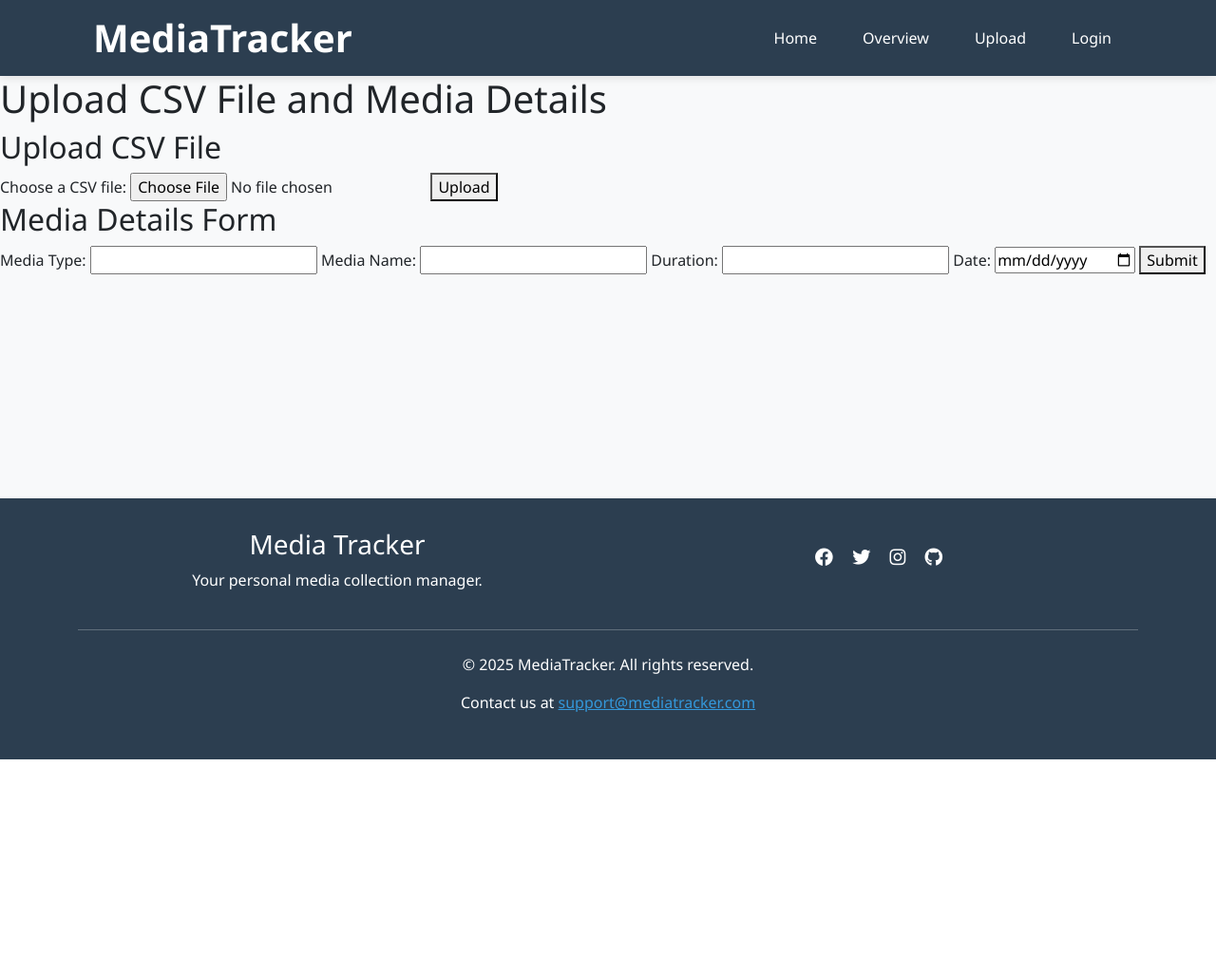
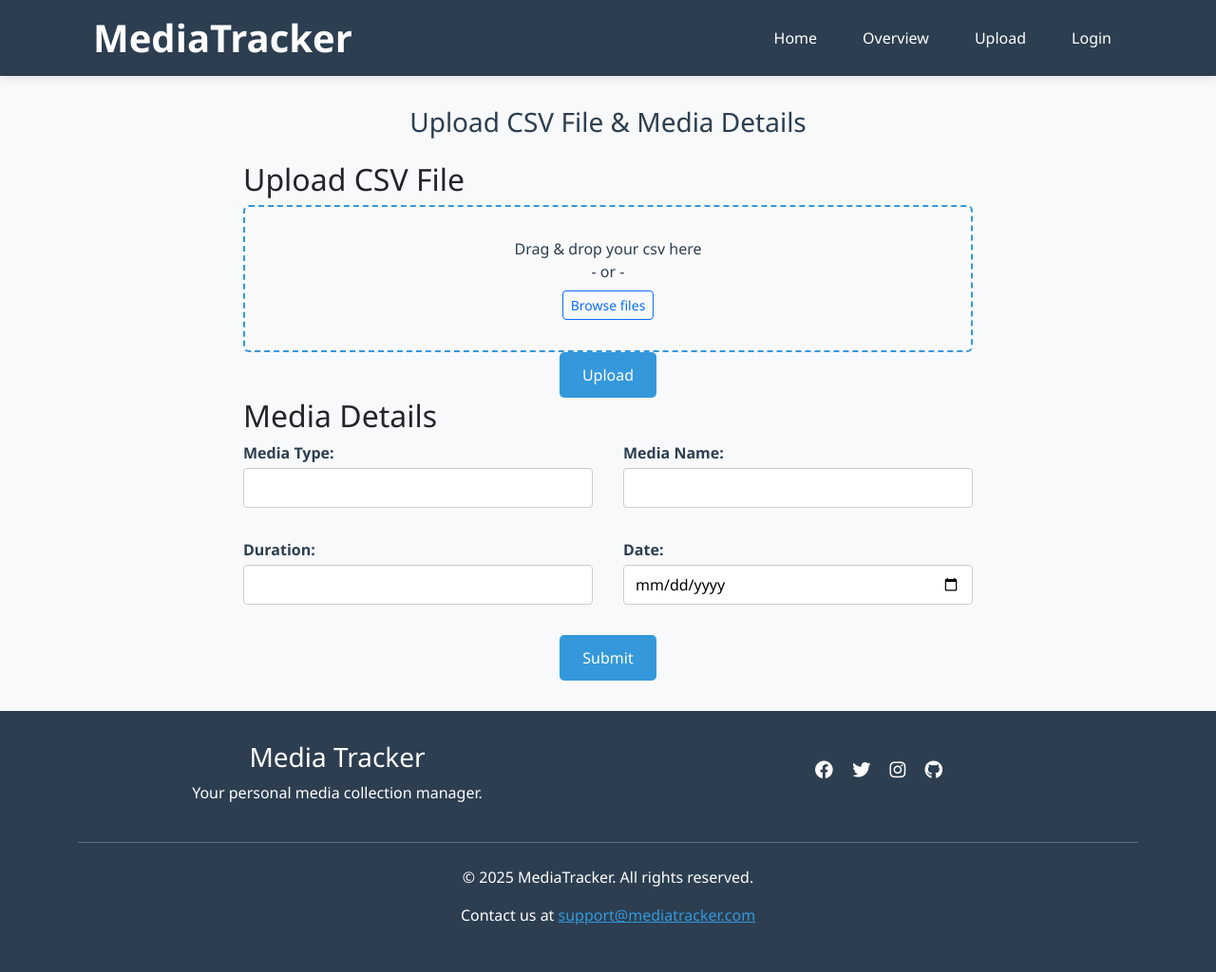
Before and after one commit to LeweiXu/CITS3403-Project, a Flask app: page /upload in a window 1280 px wide. Shown: the whole page at 95% size. Before the commit the page ends 800 px from the top, so only its background shows below. Run offline with Flask 3, Linux system fonts and the light colour scheme; some libraries are stand-ins or nearby versions.

Commit message:
Enhance Upload page UI (drag‑drop zone, grid layout)

```diff
--- a/app/static/styles.css
+++ b/app/static/styles.css
@@ -363,3 +363,117 @@ footer a {
     font-size: 0.9rem;
     color: #777777;
 }
+
+.upload-container {
+    max-width: 800px;
+    margin:  2rem auto;
+    padding: 0 1rem;
+}
+
+.upload-card{
+    background: #ffffff;
+    border-radius: 8px;
+    padding: 2rem;
+    box-shadow: 0 4px 12px rgba(0,0,0,0.08);
+}
+
+.upload-title{
+    color: var(--secondary-color);
+    font-size: 1.75rem;
+    text-align: center;
+    margin-bottom: 1.5rem;
+}
+
+.form-section + .form-section {
+    margin-top: 2rem;
+}
+
+.upload-form {
+    display: grid;
+    grid-template-columns: repeat(auto-fit, minmax(250px, 1fr));
+    gap: 2rem;
+    align-items: end;
+}
+
+.form-group{
+    display: flex;
+    flex-direction: column;
+}
+
+.form-group.full{
+    grid-column: 1 / -1;
+}
+
+.upload-form label{
+    font-weight: 600;
+    margin-bottom: 0.25rem;
+    color: var(--secondary-color);
+}
+
+.upload-form input{
+    padding: 0.5rem 0.75rem;
+    border: 1px solid #ccc;
+    border-radius: 4px;
+    font-size: 1rem;
+    width: 100%;
+    box-sizing:border-box;
+}
+
+.form-actions {
+    display: flex;
+    justify-content: flex-end;
+    grid-column: 2 / 3; /* align to right column by default */
+}
+
+.form-actions.full {
+    grid-column: 1 / -1;
+    justify-content: center;
+}
+
+.form-actions button {
+    padding: 0.75rem 1.5rem;
+    background-color: var(--primary-color);
+    border: none;
+    border-radius: 5px;
+    color: #fff;
+    font-size: 1rem;
+    cursor: pointer;
+    transition: background-color 0.2s;
+}
+
+.form-actions button:hover {
+    background-color: #2980b9;
+}
+
+/* ——— Drag‑and‑Drop Zone ——— */
+#drop-zone {
+    border: 2px dashed var(--primary-color);
+    border-radius: 6px;
+    padding: 2rem;
+    text-align: center;
+    background: #fafafa;
+    transition: background 0.2s, border-color 0.2s;
+    cursor: pointer;
+}
+#drop-zone.hover {
+background: #eef6fc;
+border-color: #2980b9;
+}
+#drop-zone p {
+margin: 0;
+font-size: 1rem;
+color: var(--secondary-color);
+}
+#drop-zone button {
+margin-top: 0.5rem;
+}
+/* ── Upload button refinements ── */
+#csv-upload-form .form-actions button {
+    padding: 0.4rem 1rem;       /* slimmer vertical padding */
+    font-size: 0.875rem;        /* slightly smaller text */
+    border-radius: 4px;         /* tighter corners */
+}
+#csv-upload-form .form-actions.full{
+    /* … */
+    margin-top: 2rem;
+}
--- a/app/templates/base.html
+++ b/app/templates/base.html
@@ -61,5 +61,7 @@
 
     <!-- Bootstrap JS bundle for boostrap to work -->
     <script src="https://cdnjs.cloudflare.com/ajax/libs/bootstrap/5.3.3/js/bootstrap.bundle.min.js"></script>
+    <!-- Page‑specific scripts -->
+    {% block extra_scripts %}{% endblock %}
 </body>
 </html>
--- a/app/templates/upload.html
+++ b/app/templates/upload.html
@@ -3,35 +3,90 @@
 {% block title %}MediaTracker - Upload{% endblock %}
 
 {% block content %}
-<h1>Upload CSV File and Media Details</h1>
-
+<div class="upload-container">
+    <div class="'upload-card">
+        <h1 class="upload-title">Upload CSV File &amp Media Details</h1>
         <!-- CSV Upload Section -->
-<section>
+        <section class="form-section">
             <h2>Upload CSV File</h2>
-    <form action="/upload" method="post" enctype="multipart/form-data">
-        <label for="csvFile">Choose a CSV file:</label>
-        <input type="file" id="csvFile" name="csvFile" accept=".csv" required>
-        <button type="submit">Upload</button>
+            <form action="/upload" method="post" enctype="multipart/form-data" id = "csv-upload-form">
+                <div class="form-group full"></div>
+                    <!-- CSV Drag and Drop Zone -->
+                    <div id="drop-zone">
+                        <p> Drag &amp; drop your csv here <br>- or - <br>
+                            <button type="button" id="choose-file-btn" class="btn btn-outline-primary btn-sm">
+                                Browse files
+                            </button>
+                        </p>
+                        <!-- hide the native picker -->
+                        <input type="file" id="csvFile" name="csvFile" accept=".csv" required hidden >
+                    </div>
+                </div>
+                <div class="form-actions full">
+                    <button type="submit" class="btn btn-primary btn-sm">Upload</button>
+                </div>
             </form>
         </section>
 
         <!-- Media Details Form -->
-<section>
-    <h2>Media Details Form</h2>
-    <form action="/submit" method="post">
+        <section class = "form-section">
+            <h2>Media Details</h2>
+            <form action="/submit" method="post" class="upload-form">
+                <div class="form-group">
                     <label for="mediaType">Media Type:</label>
                     <input type="text" id="mediaType" name="mediaType" required>
-
+                </div>
+                <div class="form-group">
                     <label for="mediaName">Media Name:</label>
                     <input type="text" id="mediaName" name="mediaName" required>
-
+                </div>
+                <div class="form-group">
                     <label for="duration">Duration:</label>
                     <input type="text" id="duration" name="duration" required>
-
+                </div>
+                <div class="form-group">
                     <label for="date">Date:</label>
                     <input type="date" id="date" name="date" required>
-
-        <button type="submit">Submit</button>
+                </div>
+                <div class="form-actions full">
+                    <button type="submit" class="btn btn-primary btn-sm">Submit</button>
+                </div>
             </form>
         </section>
+     </div>
+</div>
 {% endblock %}
+
+{% block extra_scripts %}
+<script>
+  const dropZone    = document.getElementById('drop-zone');
+  const fileInput   = document.getElementById('csvFile');
+  const browseBtn   = document.getElementById('choose-file-btn');
+
+  // “Browse files” button opens native picker
+  browseBtn.addEventListener('click', () => fileInput.click());
+
+  // Highlight when dragging files over
+  ['dragenter', 'dragover'].forEach(evt =>
+    dropZone.addEventListener(evt, e => {
+      e.preventDefault();
+      dropZone.classList.add('hover');
+    })
+  );
+  // Remove highlight on leave or drop
+  ['dragleave', 'drop'].forEach(evt =>
+    dropZone.addEventListener(evt, e => {
+      e.preventDefault();
+      dropZone.classList.remove('hover');
+    })
+  );
+
+  // On file drop, assign to hidden input + show filename
+  dropZone.addEventListener('drop', e => {
+    const files = e.dataTransfer.files;
+    if (!files.length) return;
+    fileInput.files = files;
+    dropZone.querySelector('p').textContent = files[0].name;
+  });
+</script>
+{% endblock %}
```
Lines whose indentation alone changed are shown as unchanged.
